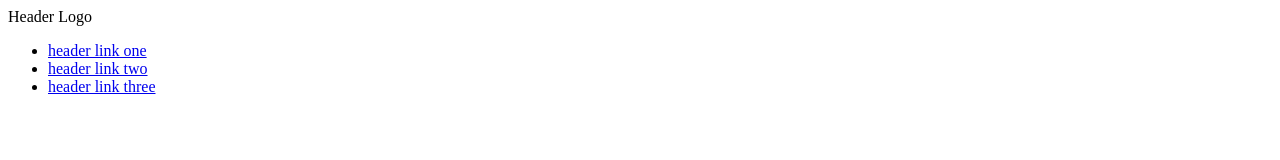
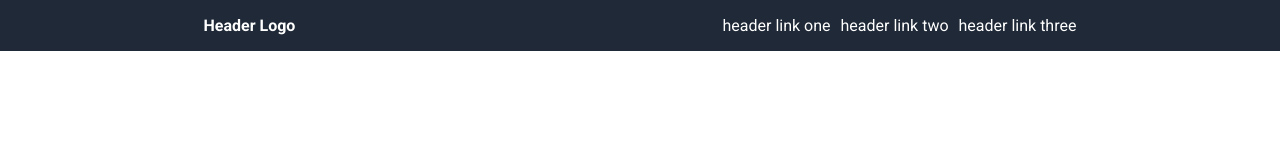
Before and after one commit to bys-exe/Odin-Landing-Page, a plain HTML site: page index.html in a window 1280 px wide. Drawn offline with Linux system fonts and the light colour scheme.

Commit message:
Style header with styles.css
styled header content with styles.css acc to the reference sheet.

```diff
--- a/index.html
+++ b/index.html
@@ -5,13 +5,15 @@
     </head>
     <body>
         <link href="./styles.css" rel="stylesheet">
+        <div class="container">
             <div class="header">
-            Header Logo
+                <div class="header-logo">Header Logo</div>
                 <ul>
                     <li><a href="/repos/Odin-Landing-Page/index.html">header link one</a></li>
                     <li><a href="/repos/Odin-Landing-Page/index.html">header link two</a></li>
                     <li><a href="/repos/Odin-Landing-Page/index.html">header link three</a></li>
                 </ul>
             </div>
+        </div>
     </body>
 </html>
--- a/styles.css
+++ b/styles.css
@@ -0,0 +1,28 @@
+@import url('https://fonts.googleapis.com/css2?family=Roboto:wght@400;700&display=swap');
+body{
+    margin: 0px;
+    font-family: Roboto, 'sans-serif';
+}
+.header{
+    display: flex;
+    justify-content: space-around;
+    background-color: #1F2937;
+    color: white;
+}
+ul{
+    display: flex;
+    list-style: none;
+    gap: 10px;
+    margin-right: 10px;
+}
+a{
+    text-decoration: none;
+    color: white;
+}
+.header-logo{
+    display: flex;
+    align-items: center;
+    justify-content: flex-start;
+    margin-left: 10px;
+    font-weight: 600;
+}
```
Lines whose indentation alone changed are shown as unchanged.
